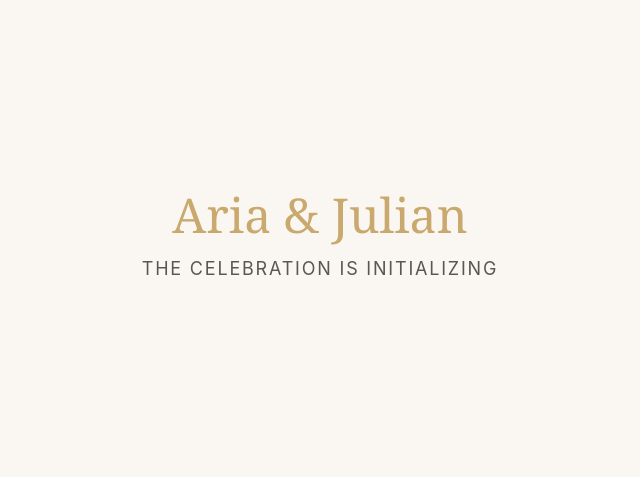
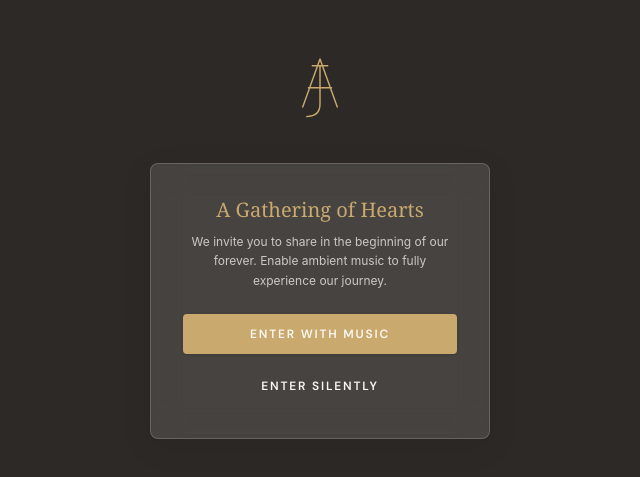
Before and after one commit to thronmuthu18/iyappan-priya-wedding, a React (Vite) app: page / in a window 1280 px wide. Shown: the part 163-640 px from the top of the page, without its empty margins (320-960 px from the left). Built offline with nearby package versions, Linux system fonts and the light colour scheme.

Commit message:
feat: implement Module 04 - Loader System with dynamic calligraphic SVG monogram and audio permission dialog

```diff
--- a/package.json
+++ b/package.json
@@ -25,7 +25,8 @@
     "swiper": "^14.0.7",
     "tailwind-merge": "^3.6.0",
     "tailwindcss": "^4.3.3",
-    "zod": "^4.4.3"
+    "zod": "^4.4.3",
+    "zustand": "^5.0.14"
   },
   "devDependencies": {
     "@types/node": "^24.13.3",
--- a/src/App.tsx
+++ b/src/App.tsx
@@ -1,11 +1,16 @@
+import { Loader } from '@/components/sections'
+
 function App() {
   return (
-    <div className="min-h-screen bg-[#FAF7F2] text-[#1A1714] flex items-center justify-center">
-      <div className="text-center">
-        <h1 className="font-serif text-5xl mb-4 text-[#C9A96E]">Aria & Julian</h1>
-        <p className="font-sans text-lg tracking-widest text-[#5C5550] uppercase">The Celebration is Initializing</p>
+    <>
+      <Loader />
+      <div className="min-h-screen bg-bg-light text-text-primary flex items-center justify-center">
+        <div className="text-center">
+          <h1 className="font-display text-5xl mb-4 text-primary">Aria & Julian</h1>
+          <p className="font-body text-xs tracking-widest text-text-secondary uppercase">The Celebration is Initializing</p>
+        </div>
       </div>
-    </div>
+    </>
   )
 }
 
--- /dev/null
+++ b/src/components/sections/Loader/Loader.tsx
@@ -0,0 +1,117 @@
+import React, { useState, useEffect } from 'react'
+import { motion, AnimatePresence } from 'framer-motion'
+import { useUIStore } from '@/store'
+import { Button } from '@/components/ui'
+
+export const Loader: React.FC = () => {
+  const { isLoaderVisible, setLoaderVisible, setMusicEnabled } = useUIStore()
+  const [progress, setProgress] = useState(0)
+  const [showPrompt, setShowPrompt] = useState(false)
+
+  useEffect(() => {
+    if (progress < 100) {
+      const timer = setTimeout(() => {
+        setProgress((prev) => Math.min(prev + Math.floor(Math.random() * 12) + 6, 100))
+      }, 80)
+      return () => clearTimeout(timer)
+    } else {
+      // Once loaded, trigger the audio prompt modal
+      const timer = setTimeout(() => {
+        setShowPrompt(true)
+      }, 400)
+      return () => clearTimeout(timer)
+    }
+  }, [progress])
+
+  const handleEnter = (music: boolean) => {
+    setMusicEnabled(music)
+    // Slide up transition starts
+    setLoaderVisible(false)
+  }
+
+  return (
+    <AnimatePresence>
+      {isLoaderVisible && (
+        <motion.div
+          initial={{ opacity: 1 }}
+          exit={{ y: "-100%", opacity: 0 }}
+          transition={{ duration: 0.8, ease: [0.76, 0, 0.24, 1] }}
+          className="fixed inset-0 z-[2000] bg-bg-dark flex flex-col items-center justify-center text-text-inverse overflow-hidden"
+        >
+          {/* Main Monogram & Loader display */}
+          <div className="flex flex-col items-center justify-center space-y-8 select-none">
+            {/* Calligraphic SVG Monogram */}
+            <svg viewBox="0 0 100 100" className="w-24 h-24 text-primary">
+              {/* Intertwined 'A' */}
+              <motion.path
+                d="M 32,75 L 50,25 L 68,75 M 38,55 L 62,55"
+                fill="none"
+                stroke="currentColor"
+                strokeWidth="1.5"
+                strokeLinecap="round"
+                strokeLinejoin="round"
+                initial={{ pathLength: 0 }}
+                animate={{ pathLength: 1 }}
+                transition={{ duration: 1.5, ease: "easeInOut" }}
+              />
+              {/* Intertwined 'J' */}
+              <motion.path
+                d="M 42,32 L 58,32 M 50,32 L 50,72 Q 50,85 36,85"
+                fill="none"
+                stroke="currentColor"
+                strokeWidth="1.5"
+                strokeLinecap="round"
+                strokeLinejoin="round"
+                initial={{ pathLength: 0 }}
+                animate={{ pathLength: 1 }}
+                transition={{ duration: 1.5, ease: "easeInOut", delay: 0.2 }}
+              />
+            </svg>
+
+            {!showPrompt ? (
+              <div className="flex flex-col items-center space-y-2">
+                <span className="font-serif text-3xl tracking-widest text-primary">
+                  A & J
+                </span>
+                <span className="font-sans text-xs tracking-[0.2em] text-text-secondary uppercase">
+                  {progress}% Loaded
+                </span>
+                {/* Horizontal progress bar */}
+                <div className="w-32 h-[1px] bg-border/20 relative">
+                  <motion.div
+                    className="absolute left-0 top-0 bottom-0 bg-primary"
+                    style={{ width: `${progress}%` }}
+                  />
+                </div>
+              </div>
+            ) : (
+              /* Audio Consent Card */
+              <motion.div
+                initial={{ opacity: 0, y: 16 }}
+                animate={{ opacity: 1, y: 0 }}
+                transition={{ duration: 0.6, ease: [0.16, 1, 0.3, 1] }}
+                className="glass-card max-w-[340px] p-8 text-center rounded-lg border border-border/10 flex flex-col items-center space-y-6 mx-4"
+              >
+                <div className="space-y-2">
+                  <h2 className="font-serif text-xl text-primary">A Gathering of Hearts</h2>
+                  <p className="font-sans text-xs text-text-inverse/75 leading-relaxed">
+                    We invite you to share in the beginning of our forever. Enable ambient music to fully experience our journey.
+                  </p>
+                </div>
+
+                <div className="flex flex-col w-full space-y-3">
+                  <Button variant="primary" onClick={() => handleEnter(true)} className="w-full">
+                    Enter with Music
+                  </Button>
+                  <Button variant="ghost" onClick={() => handleEnter(false)} className="w-full text-text-inverse hover:text-primary">
+                    Enter Silently
+                  </Button>
+                </div>
+              </motion.div>
+            )}
+          </div>
+        </motion.div>
+      )}
+    </AnimatePresence>
+  )
+}
--- /dev/null
+++ b/src/components/sections/Loader/index.ts
@@ -0,0 +1 @@
+export { Loader } from './Loader'
--- a/src/components/sections/index.ts
+++ b/src/components/sections/index.ts
@@ -1 +1 @@
-// Barrel export for src/components/sections
+export { Loader } from './Loader'
--- a/src/store/index.ts
+++ b/src/store/index.ts
@@ -1 +1,2 @@
-// Barrel export for src/store
+export { useUIStore } from './ui.store'
+export type { UIState } from './ui.store'
--- /dev/null
+++ b/src/store/ui.store.ts
@@ -0,0 +1,15 @@
+import { create } from 'zustand'
+
+export interface UIState {
+  isLoaderVisible: boolean
+  musicEnabled: boolean | null
+  setLoaderVisible: (visible: boolean) => void
+  setMusicEnabled: (enabled: boolean) => void
+}
+
+export const useUIStore = create<UIState>()((set) => ({
+  isLoaderVisible: true,
+  musicEnabled: null,
+  setLoaderVisible: (visible) => set({ isLoaderVisible: visible }),
+  setMusicEnabled: (enabled) => set({ musicEnabled: enabled }),
+}))
```
Also changed, not shown: 1 other file (tests, documents, lock files or other folders).
